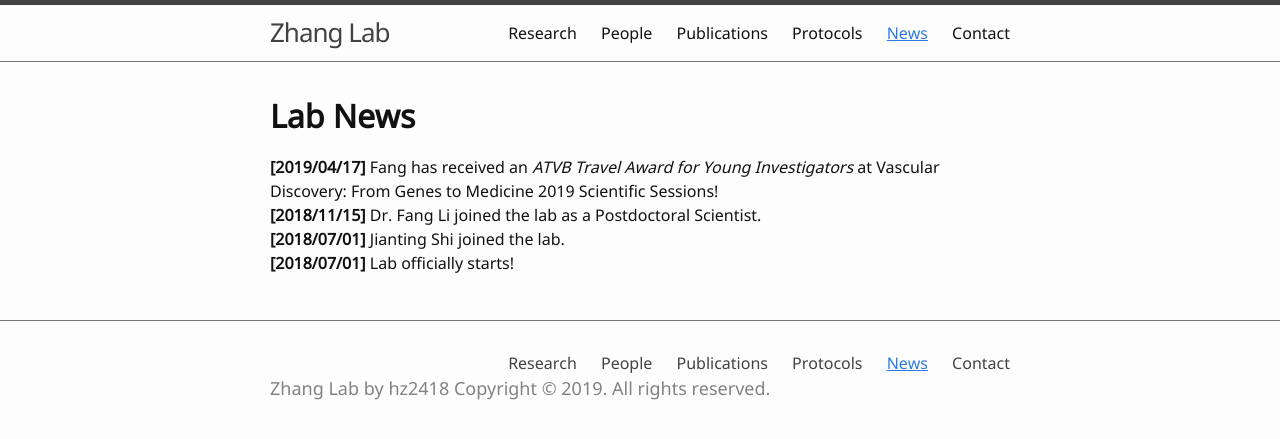
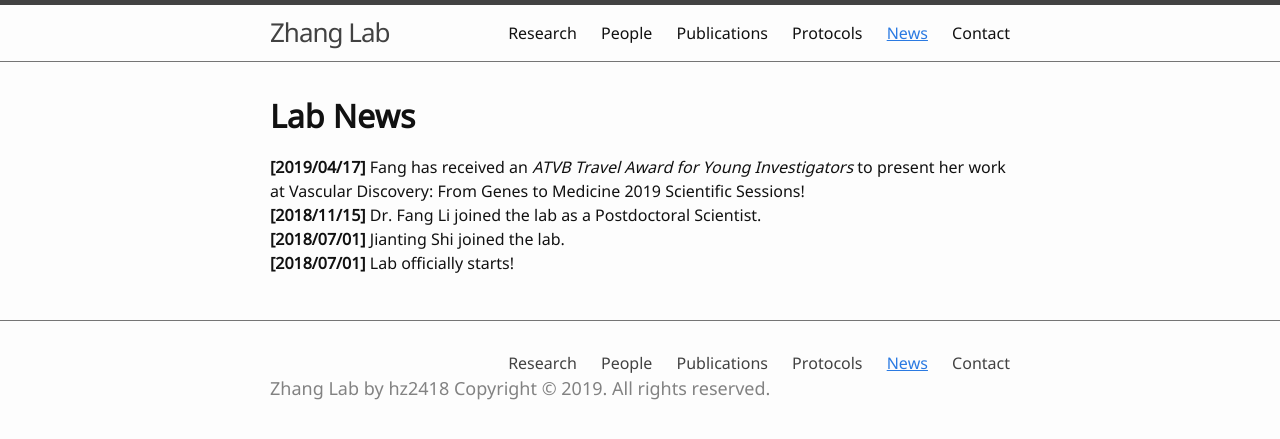
Before and after one commit to hanruizhang/zhanglab, a Jekyll site: the page built from 5_News.md, in a window 1280 px wide. Shown: the top 439 px of the page. Built offline with Jekyll 4.4.1, drawn with Linux system fonts in a browser that asks for light colours.

Commit message:
Update 5_News.md

```diff
--- a/5_News.md
+++ b/5_News.md
@@ -4,7 +4,7 @@
 ---
 
 # **Lab News**
-**[2019/04/17]**  Fang has received an _ATVB Travel Award for Young Investigators_ at Vascular Discovery: From Genes to Medicine 2019 Scientific Sessions!
+**[2019/04/17]**  Fang has received an _ATVB Travel Award for Young Investigators_ to present her work at Vascular Discovery: From Genes to Medicine 2019 Scientific Sessions!
 **[2018/11/15]**  Dr. Fang Li joined the lab as a Postdoctoral Scientist.
 **[2018/07/01]**  Jianting Shi joined the lab.
 **[2018/07/01]**  Lab officially starts!
```
